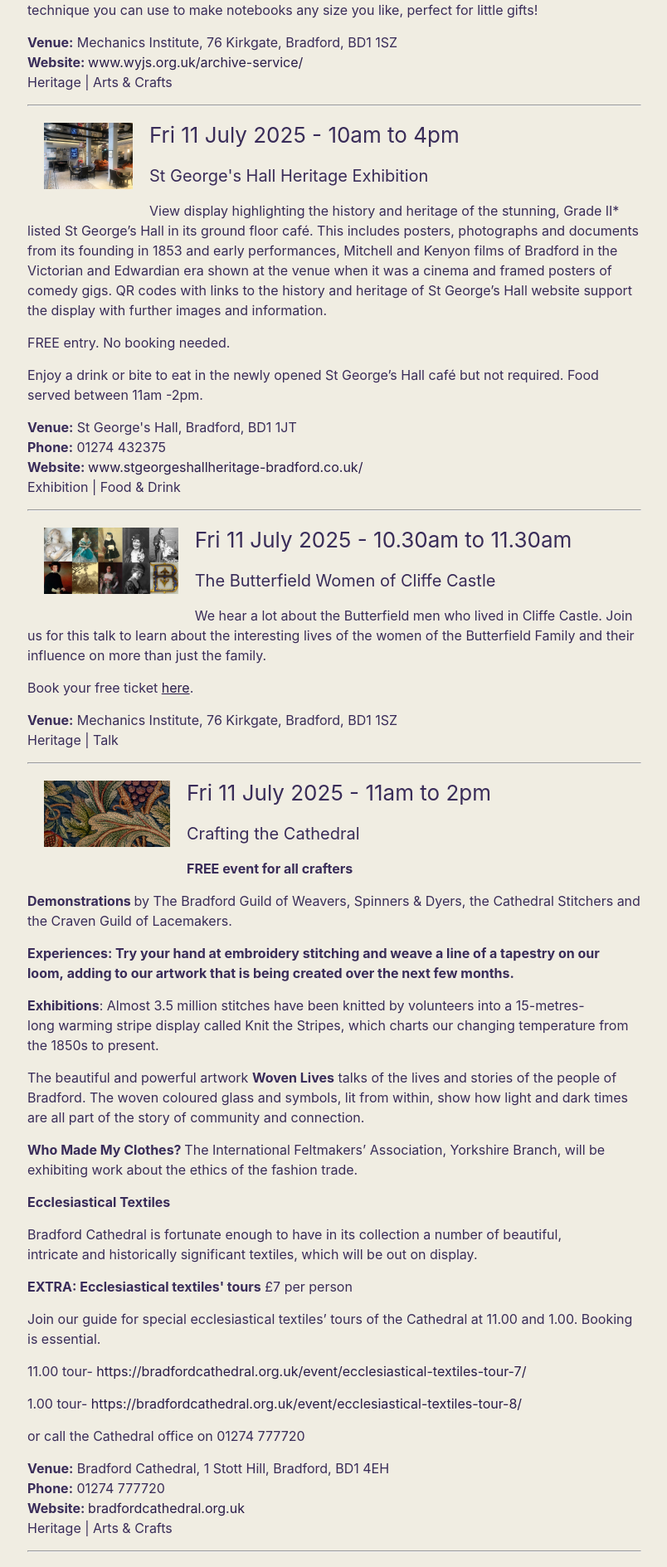
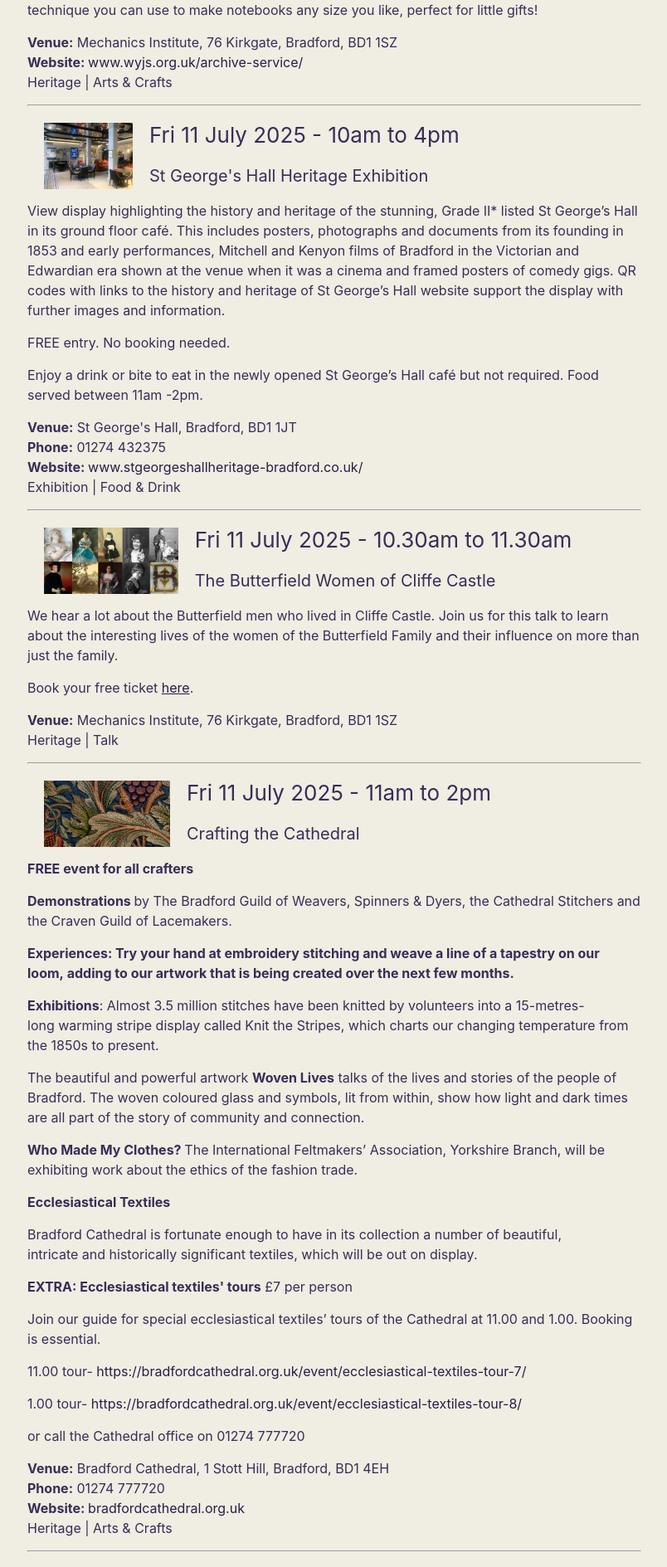
Before and after one commit to jwingfield/bhc2, a Jekyll site: the page built from bhf-2025.markdown, in a window 1280 px wide. Shown: the part 685-2574 px from the top of the page at 83% size, without its empty margins (237-1041 px from the left). Built offline with Jekyll 4.4.1, drawn with Linux system fonts in a browser that asks for light colours.

Commit message:
Remove bottom margin from event image.

```diff
--- a/bhf-2025.markdown
+++ b/bhf-2025.markdown
@@ -10,7 +10,7 @@ title: Heritage Festival 2025 Events
 <p>Bradford Heritage Connection is proud to announce the first Bradford Heritage Festival.  In partnership with several organisations across the Bradford District, there will be a number of events celebrating heritage skills and giving you an opportunity to have a go at them.</p>
 
 {%- for event in site.data.bhf-events-2025 -%}
-  <img src="images/{{event.ImageName}}" alt="{{event.ImageDesc}} | Credit {{event.ImageCredit}}" style="float: left; height: 80px; margin: 20px;">
+  <img src="images/{{event.ImageName}}" alt="{{event.ImageDesc}} | Credit {{event.ImageCredit}}" style="float: left; height: 80px; margin-top: 20px; margin-left: 20px; margin-right: 20px;">
   <h3>{{ event.Date | date: "%a %-d %B %Y" }} - {{ event.Times }}</h3>
   <h4>{{ event.EventTitle }}</h4>
   <p>{{ event.LongDesc }} </p>
```
